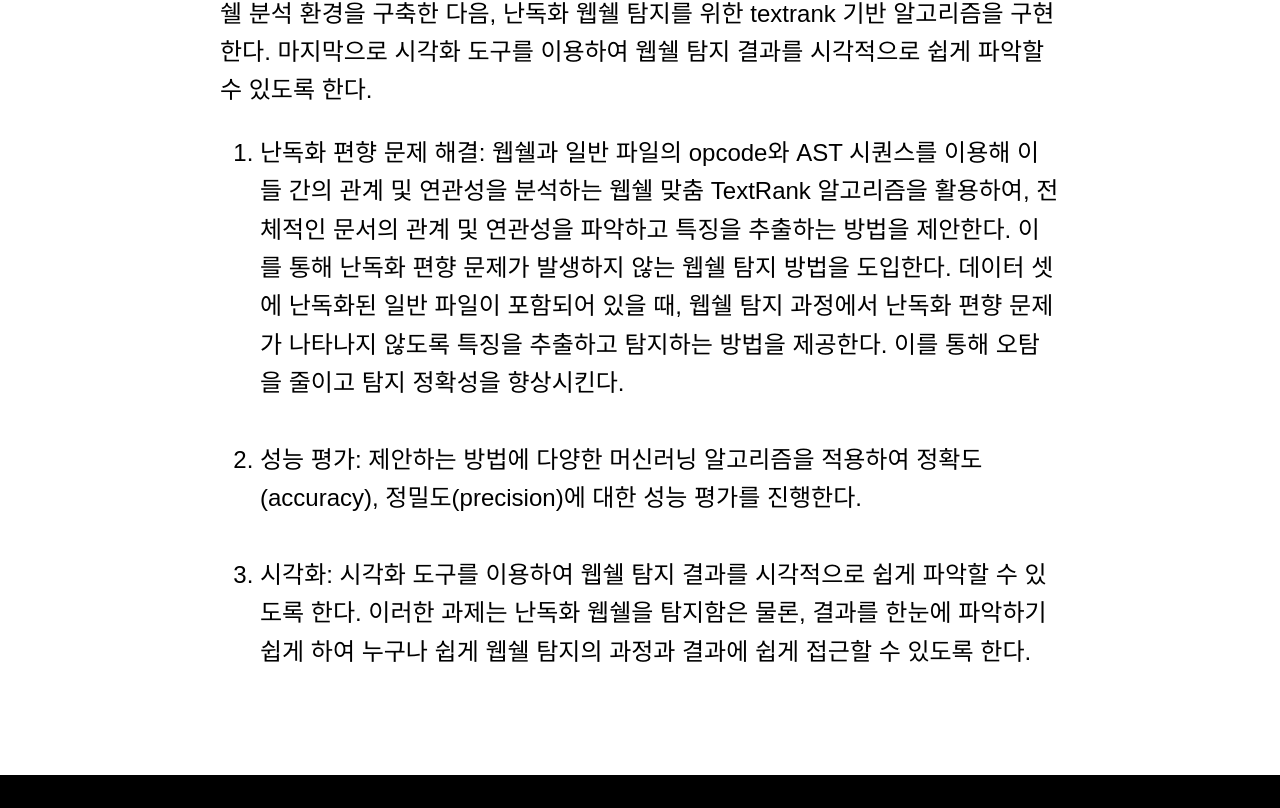
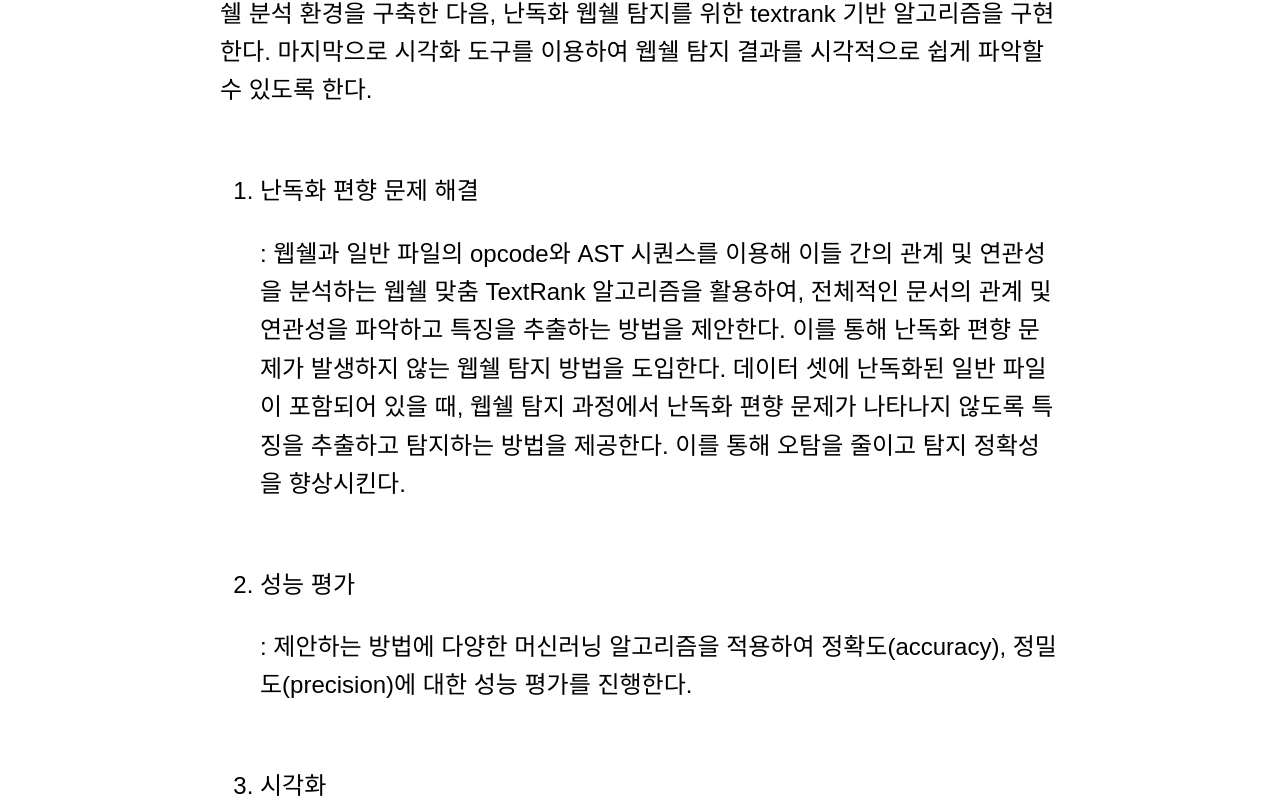
Before and after one commit to PNU-moonjigi/moonjigi-fe, a React (Vite) app: page / in a window 1280 px wide. Shown: the part 2552-3360 px from the top of the page. Built offline with nearby package versions, Linux system fonts and the light colour scheme.

Commit message:
chore: 수정

```diff
--- a/src/page/Overview/Goal/index.tsx
+++ b/src/page/Overview/Goal/index.tsx
@@ -16,28 +16,30 @@ function Goal() {
         textrank 기반 알고리즘을 구현한다. 마지막으로 시각화 도구를 이용하여
         웹쉘 탐지 결과를 시각적으로 쉽게 파악할 수 있도록 한다.
         <br />
+        <br />
         <ol>
           <li>
-            난독화 편향 문제 해결: 웹쉘과 일반 파일의 opcode와 AST 시퀀스를
-            이용해 이들 간의 관계 및 연관성을 분석하는 웹쉘 맞춤 TextRank
-            알고리즘을 활용하여, 전체적인 문서의 관계 및 연관성을 파악하고
-            특징을 추출하는 방법을 제안한다. 이를 통해 난독화 편향 문제가
-            발생하지 않는 웹쉘 탐지 방법을 도입한다. 데이터 셋에 난독화된 일반
-            파일이 포함되어 있을 때, 웹쉘 탐지 과정에서 난독화 편향 문제가
-            나타나지 않도록 특징을 추출하고 탐지하는 방법을 제공한다. 이를 통해
-            오탐을 줄이고 탐지 정확성을 향상시킨다.
+            <p className={styles.bold}>난독화 편향 문제 해결</p>: 웹쉘과 일반
+            파일의 opcode와 AST 시퀀스를 이용해 이들 간의 관계 및 연관성을
+            분석하는 웹쉘 맞춤 TextRank 알고리즘을 활용하여, 전체적인 문서의
+            관계 및 연관성을 파악하고 특징을 추출하는 방법을 제안한다. 이를 통해
+            난독화 편향 문제가 발생하지 않는 웹쉘 탐지 방법을 도입한다. 데이터
+            셋에 난독화된 일반 파일이 포함되어 있을 때, 웹쉘 탐지 과정에서
+            난독화 편향 문제가 나타나지 않도록 특징을 추출하고 탐지하는 방법을
+            제공한다. 이를 통해 오탐을 줄이고 탐지 정확성을 향상시킨다.
           </li>
           <br />
           <li>
-            성능 평가: 제안하는 방법에 다양한 머신러닝 알고리즘을 적용하여
-            정확도(accuracy), 정밀도(precision)에 대한 성능 평가를 진행한다.
+            <p className={styles.bold}>성능 평가</p>: 제안하는 방법에 다양한
+            머신러닝 알고리즘을 적용하여 정확도(accuracy), 정밀도(precision)에
+            대한 성능 평가를 진행한다.
           </li>
           <br />
           <li>
-            시각화: 시각화 도구를 이용하여 웹쉘 탐지 결과를 시각적으로 쉽게
-            파악할 수 있도록 한다. 이러한 과제는 난독화 웹쉘을 탐지함은 물론,
-            결과를 한눈에 파악하기 쉽게 하여 누구나 쉽게 웹쉘 탐지의 과정과
-            결과에 쉽게 접근할 수 있도록 한다.
+            <p className={styles.bold}>시각화</p>: 시각화 도구를 이용하여 웹쉘
+            탐지 결과를 시각적으로 쉽게 파악할 수 있도록 한다. 이러한 과제는
+            난독화 웹쉘을 탐지함은 물론, 결과를 한눈에 파악하기 쉽게 하여 누구나
+            쉽게 웹쉘 탐지의 과정과 결과에 쉽게 접근할 수 있도록 한다.
           </li>
         </ol>
       </div>
--- a/src/page/Overview/index.module.scss
+++ b/src/page/Overview/index.module.scss
@@ -174,6 +174,10 @@ img {
   }
 }
 
+.bold {
+  font-weight: 800;
+}
+
 .number {
   position: absolute;
   top: -40px;
```
